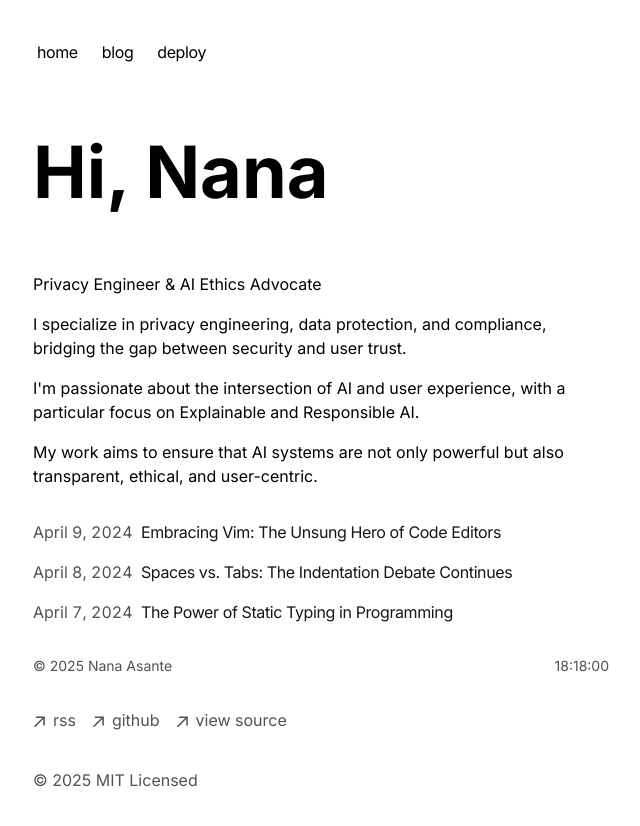
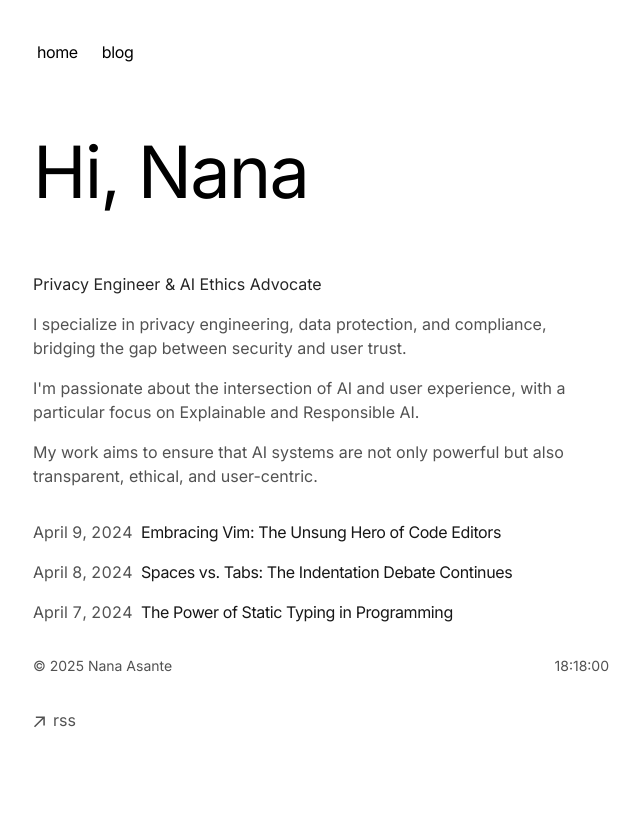
Before and after one commit to asanteanana/portv3, a Next.js app: page / in a window 1280 px wide. Shown: the top 826 px of the page, without its empty margins (319-959 px from the left). After the commit the page ends 800 px from the top, so only its background shows below. Built offline with nearby package versions, Linux system fonts and the light colour scheme.

Commit message:
style: refine UI for minimal aesthetic

```diff
--- a/app/components/footer.tsx
+++ b/app/components/footer.tsx
@@ -1,19 +1,4 @@
-function ArrowIcon() {
-  return (
-    <svg
-      width="12"
-      height="12"
-      viewBox="0 0 12 12"
-      fill="none"
-      xmlns="http://www.w3.org/2000/svg"
-    >
-      <path
-        d="M2.07102 11.3494L0.963068 10.2415L9.2017 1.98864H2.83807L2.85227 0.454545H11.8438V9.46023H10.2955L10.3097 3.09659L2.07102 11.3494Z"
-        fill="currentColor"
-      />
-    </svg>
-  )
-}
+import { ArrowIcon } from './icons'
 
 export default function Footer() {
   return (
@@ -30,32 +15,7 @@ export default function Footer() {
             <p className="ml-2 h-7">rss</p>
           </a>
         </li>
-        <li>
-          <a
-            className="flex items-center transition-all hover:text-neutral-800 dark:hover:text-neutral-100"
-            rel="noopener noreferrer"
-            target="_blank"
-            href="https://github.com/vercel/next.js"
-          >
-            <ArrowIcon />
-            <p className="ml-2 h-7">github</p>
-          </a>
-        </li>
-        <li>
-          <a
-            className="flex items-center transition-all hover:text-neutral-800 dark:hover:text-neutral-100"
-            rel="noopener noreferrer"
-            target="_blank"
-            href="https://vercel.com/templates/next.js/portfolio-starter-kit"
-          >
-            <ArrowIcon />
-            <p className="ml-2 h-7">view source</p>
-          </a>
-        </li>
       </ul>
-      <p className="mt-8 text-neutral-600 dark:text-neutral-300">
-        © {new Date().getFullYear()} MIT Licensed
-      </p>
     </footer>
   )
 }
--- /dev/null
+++ b/app/components/icons.tsx
@@ -0,0 +1,16 @@
+export function ArrowIcon() {
+    return (
+        <svg
+            width="12"
+            height="12"
+            viewBox="0 0 12 12"
+            fill="none"
+            xmlns="http://www.w3.org/2000/svg"
+        >
+            <path
+                d="M2.07102 11.3494L0.963068 10.2415L9.2017 1.98864H2.83807L2.85227 0.454545H11.8438V9.46023H10.2955L10.3097 3.09659L2.07102 11.3494Z"
+                fill="currentColor"
+            />
+        </svg>
+    )
+}
--- a/app/components/nav.tsx
+++ b/app/components/nav.tsx
@@ -6,9 +6,6 @@ const navItems = {
   },
   '/blog': {
     name: 'blog',
-  },
-  'https://vercel.com/templates/next.js/portfolio-starter-kit': {
-    name: 'deploy',
   },
 }
 
--- a/app/page.tsx
+++ b/app/page.tsx
@@ -4,19 +4,19 @@ import TimeDisplay from './components/TimeDisplay'
 export default function Page() {
   return (
     <section>
-      <h1 className="text-7xl font-bold mb-16" style={{ fontFamily: 'Inter, sans-serif' }}>
+      <h1 className="text-7xl mb-16 tracking-tight" style={{ fontFamily: 'Inter, sans-serif' }}>
         Hi, Nana
       </h1>
-      <p className="mb-4">
+      <p className="mb-4 text-neutral-800 dark:text-neutral-200">
         Privacy Engineer & AI Ethics Advocate
       </p>
-      <p className="mb-4">
+      <p className="mb-4 text-neutral-600 dark:text-neutral-400">
         I specialize in privacy engineering, data protection, and compliance, bridging the gap between security and user trust.
       </p>
-      <p className="mb-4">
+      <p className="mb-4 text-neutral-600 dark:text-neutral-400">
         I'm passionate about the intersection of AI and user experience, with a particular focus on Explainable and Responsible AI.
       </p>
-      <p className="mb-4">
+      <p className="mb-4 text-neutral-600 dark:text-neutral-400">
         My work aims to ensure that AI systems are not only powerful but also transparent, ethical, and user-centric.
       </p>
       <div className="my-8">
```
